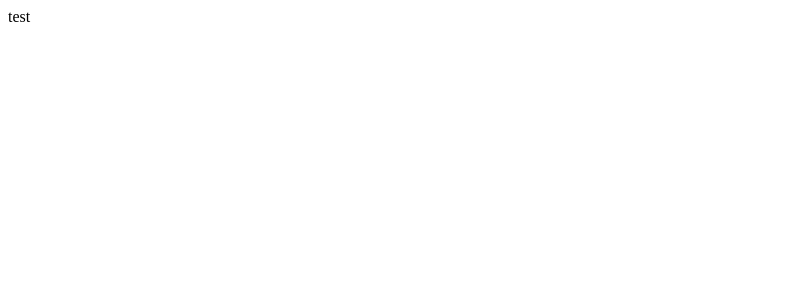
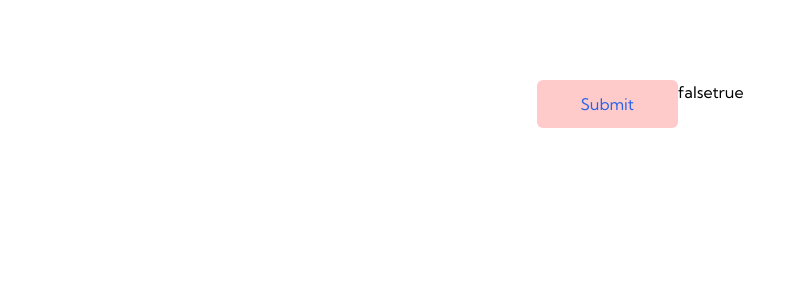
Before and after one commit to ahmetayyildiz66/devjobs-app, a Vue app: page / in a window 1280 px wide. Shown: the top 300 px of the page, without its empty margins (0-797 px from the left). Built offline with nearby package versions, Linux system fonts and the light colour scheme.

Commit message:
feat: add tailwind

```diff
--- a/package.json
+++ b/package.json
@@ -13,6 +13,10 @@
   },
   "devDependencies": {
     "@vitejs/plugin-vue": "^4.1.0",
+    "autoprefixer": "^10.4.14",
+    "postcss": "^8.4.21",
+    "postcss-import": "^15.1.0",
+    "tailwindcss": "^3.3.1",
     "typescript": "^4.9.3",
     "vite": "^4.2.0",
     "vue-tsc": "^1.2.0"
--- /dev/null
+++ b/postcss.config.js
@@ -0,0 +1,7 @@
+export default {
+  plugins: {
+    "postcss-import": {},
+    tailwindcss: {},
+    autoprefixer: {},
+  },
+}
--- a/src/App.vue
+++ b/src/App.vue
@@ -1,8 +1,19 @@
-<script setup lang="ts">
+<script setup lang="ts"></script>
+
+<template>
+  <div class="flex justify-center py-20 w-full">
+    <DjButton>Submit</DjButton>
+  </div>
+</template>
+
+<script lang="ts" setup>
+import DjButton from "./components/DjButton.vue";
 </script>
 
-<template>
-  <div>
-    test
-  </div>
-</template>
+<style>
+@import url("https://fonts.googleapis.com/css2?family=Kumbh+Sans:wght@400;500;700&display=swap");
+
+body {
+  font-family: "Kumbh Sans", sans-serif;
+}
+</style>
--- /dev/null
+++ b/src/components/DjButton.vue
@@ -0,0 +1,28 @@
+<template>
+  <button class="btn" :class="[mode]">
+    <slot>Button</slot>
+  </button>
+  <span>{{ dark }}</span>
+  <span>{{ primary }}</span>
+</template>
+
+<script lang="ts" setup>
+interface Props {
+  dark?: boolean;
+  primary?: boolean;
+}
+
+const props = withDefaults(defineProps<Props>(), {
+  primary: true,
+  dark: false,
+});
+
+const mode = props.primary ? "!bg-red-200 !text-blue-600" : "";
+</script>
+
+<style scoped>
+
+.btn {
+  @apply px-11 py-3 rounded-md bg-blue-400 text-white;
+}
+</style>
--- /dev/null
+++ b/src/index.css
@@ -0,0 +1,4 @@
+/* ./src/index.css */
+@tailwind base;
+@tailwind components;
+@tailwind utilities;
--- a/src/main.ts
+++ b/src/main.ts
@@ -1,5 +1,5 @@
 import { createApp } from 'vue'
-import './style.css'
+import './index.css'
 import App from './App.vue'
 
 createApp(App).mount('#app')
--- /dev/null
+++ b/tailwind.config.js
@@ -0,0 +1,18 @@
+// tailwind.config.js
+module.exports = {
+  purge: ['./index.html', './src/**/*.{vue,js,ts,jsx,tsx}'],
+  darkMode: false, // or 'media' or 'class'
+  theme: {
+    extend: {
+      colors: {
+        blue: {
+
+        }
+      }
+    },
+  },
+  variants: {
+    extend: {},
+  },
+  plugins: [],
+}
```
Also changed, not shown: src/style.css (deleted), 2 other files (tests, documents, lock files or other folders).
